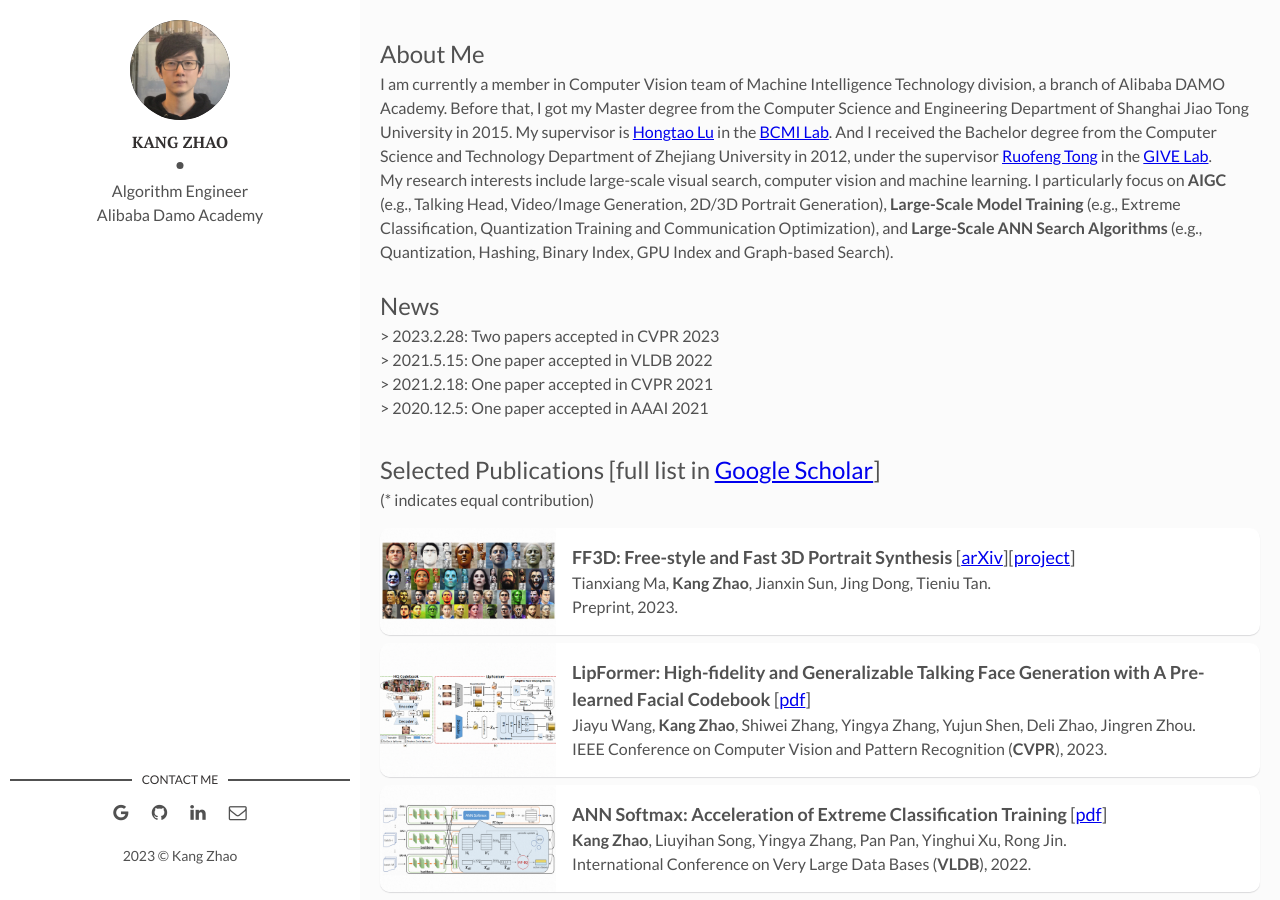
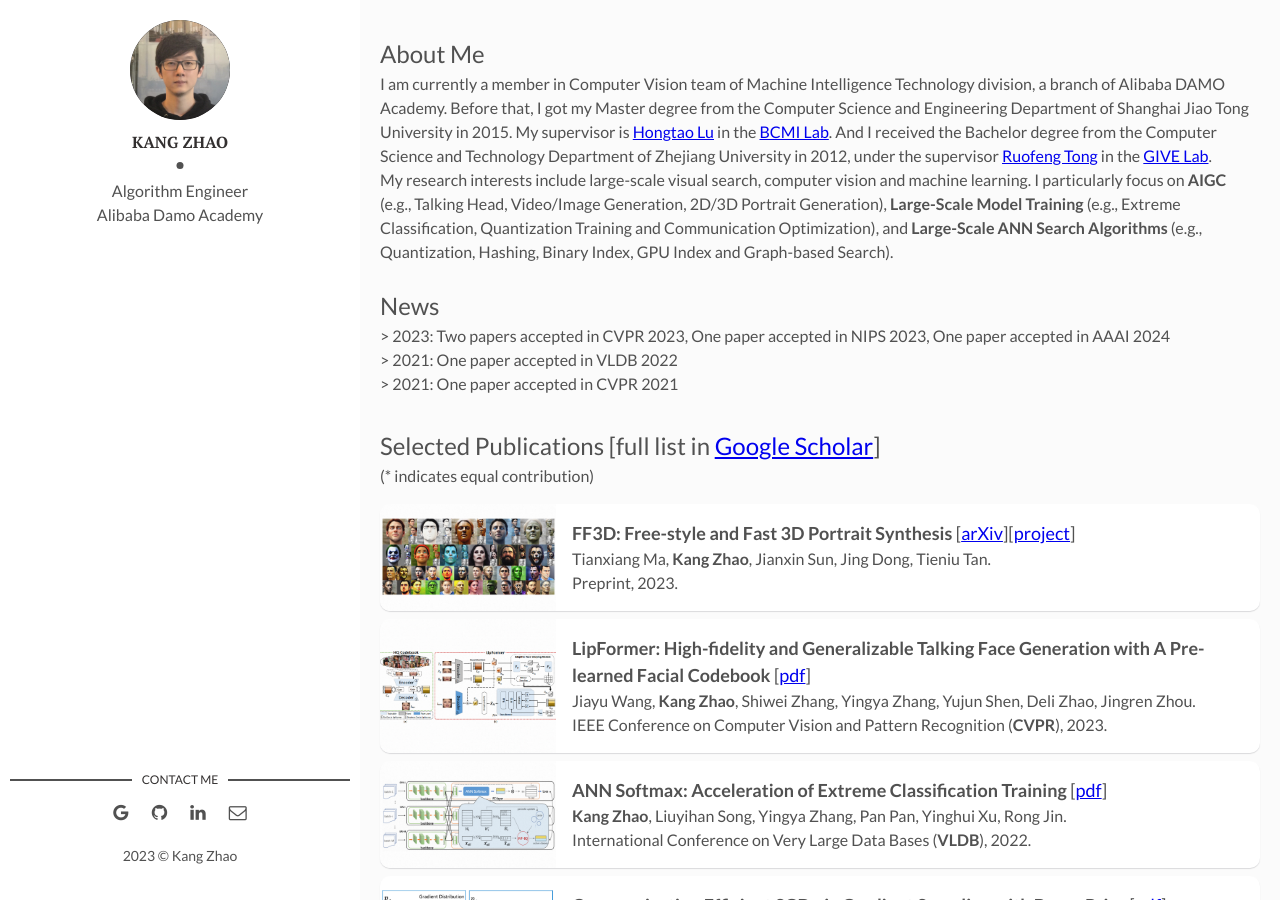
Before and after one commit to kangzhao2/kangzhao2.github.io, a Jekyll site: the page built from index.html, in a window 1280 px wide and 900 px high. Built offline with Jekyll 4.4.1, drawn with Linux system fonts in a browser that asks for light colours; the list of posts is cut into pages by our own code.

Commit message:
Update index.html

```diff
--- a/index.html
+++ b/index.html
@@ -6,10 +6,9 @@ layout: main
 I am currently a member in Computer Vision team of Machine Intelligence Technology division, a branch of Alibaba DAMO Academy. Before that, I got my Master degree from the Computer Science and Engineering Department of Shanghai Jiao Tong University in 2015. My supervisor is <a href="http://www.cs.sjtu.edu.cn/PeopleDetail.aspx?id=95">Hongtao Lu</a> in the <a href="http://bcmi.sjtu.edu.cn/member.html">BCMI Lab</a>. And I received the Bachelor degree from the Computer Science and Technology Department of Zhejiang University in 2012, under the supervisor <a href="http://give.zju.edu.cn/memberHomepage/TongRuofeng.html">Ruofeng Tong</a> in the <a href="http://give.zju.edu.cn/portal/index.html">GIVE Lab</a>.<br>
 My research interests include large-scale visual search, computer vision and machine learning. I particularly focus on <b>AIGC</b> (e.g., Talking Head, Video/Image Generation, 2D/3D Portrait Generation), <b>Large-Scale Model Training</b> (e.g., Extreme Classification, Quantization Training and Communication Optimization), and <b>Large-Scale ANN Search Algorithms</b> (e.g., Quantization, Hashing, Binary Index, GPU Index and Graph-based Search).<br><br>
 <font size="5">News</font> <br>
-  > 2023.2.28: Two papers accepted in CVPR 2023<br>
-  > 2021.5.15: One paper accepted in VLDB 2022<br>
-  > 2021.2.18: One paper accepted in CVPR 2021<br>
-  > 2020.12.5: One paper accepted in AAAI 2021
+  > 2023: Two papers accepted in CVPR 2023, One paper accepted in NIPS 2023, One paper accepted in AAAI 2024<br>
+  > 2021: One paper accepted in VLDB 2022<br>
+  > 2021: One paper accepted in CVPR 2021
 </p>
 <p><font size="5">Selected Publications [full list in <a href="https://scholar.google.com/citations?user=02H8RBIAAAAJ&hl=zh-CN">Google Scholar</a>]</font><br>(* indicates equal contribution)
 </p>
```
